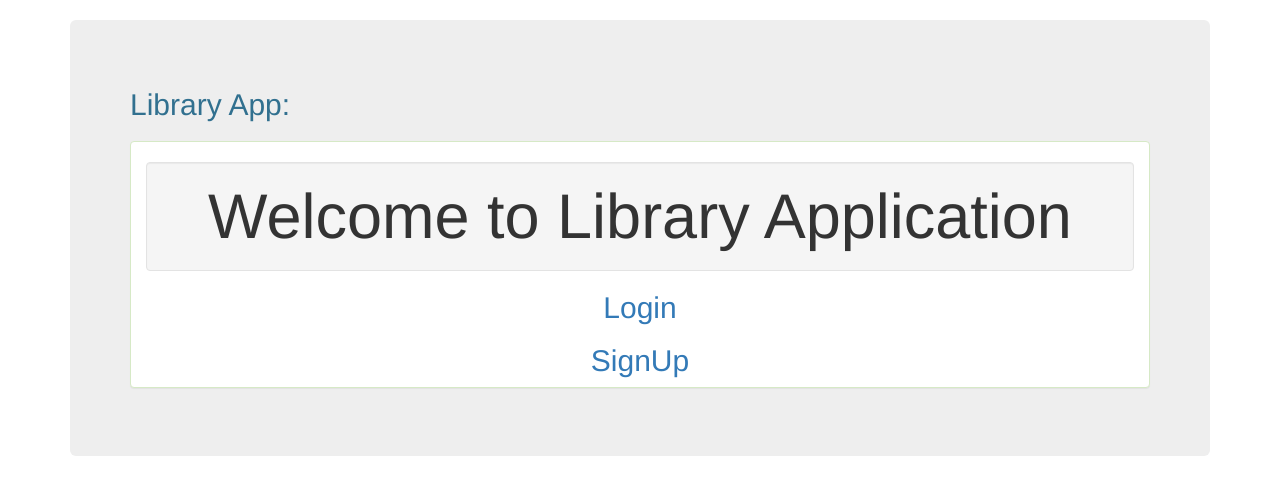
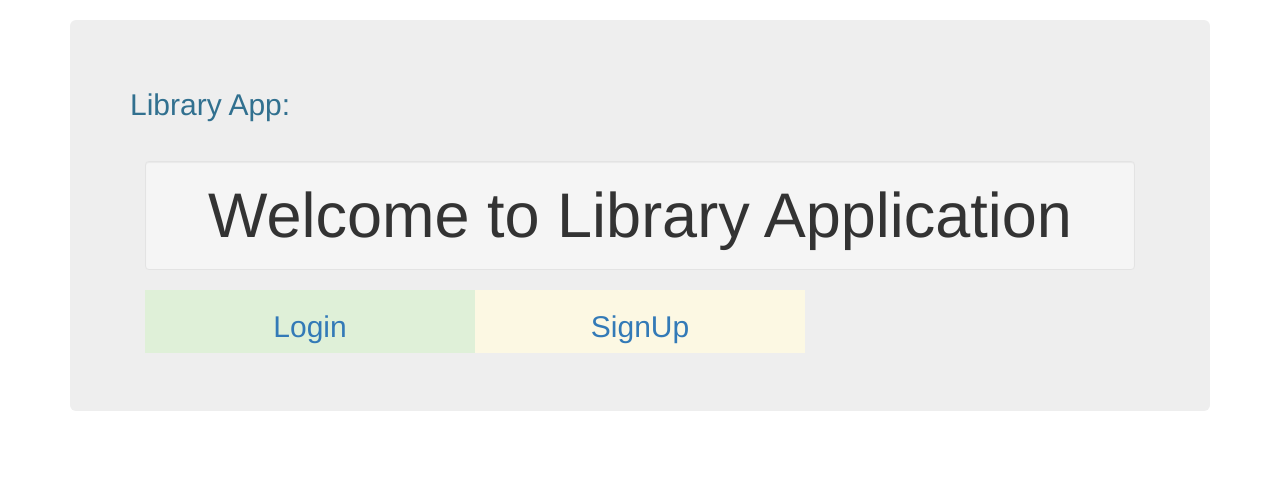
Before and after one commit to Antoh1/Library_app, a Flask app: page / in a window 1280 px wide. Shown: the part 50-545 px from the top of the page. Run offline with Flask 2, Linux system fonts and the light colour scheme; parts of the project's set-up code (start-up, migrations or seed data) failed here and were passed over; some libraries are stand-ins or nearby versions.

Commit message:
Changed landing page interface

```diff
--- a/app/templates/Home.html
+++ b/app/templates/Home.html
@@ -1,9 +1,9 @@
 {% extends 'base.html' %}
 {% block title %}Library_app | Home Page{% endblock %}
 {% block page_content %}
-<div class="container panel panel-success margin-top">
+<div class="container">
 	<h1 class='well'>Welcome to Library Application<h1>
-		<div><a href="{{ url_for('user_login') }}"><h2>Login</h2></a></div>
-		<div><a href="{{ url_for('signup') }}"><h2>SignUp</h2></a></div>
+		<div class="center-block col-lg-4 bg-success"><a href="{{ url_for('user_login') }}"><h2>Login</h2></a></div>
+		<div class="center-block col-lg-4 bg-warning"><a href="{{ url_for('signup') }}"><h2>SignUp</h2></a></div>
 </div>
 {% endblock %}
```
